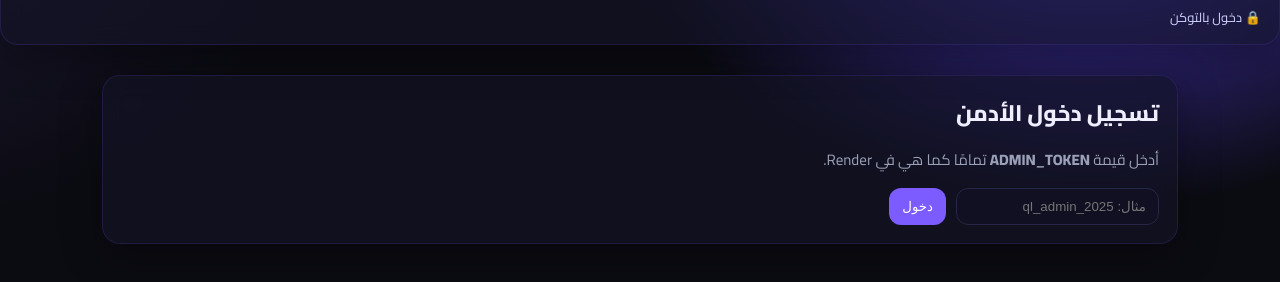
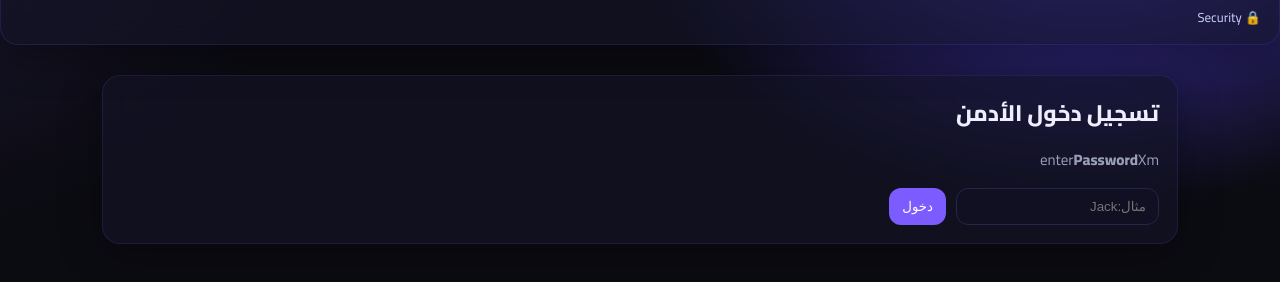
Before and after one commit to Jack53616/soon, a website: page client/admin.html in a window 1280 px wide. Shown: the part 72-354 px from the top of the page. Drawn offline with Linux system fonts and the light colour scheme.

Commit message:
Update admin.html

```diff
--- a/client/admin.html
+++ b/client/admin.html
@@ -14,16 +14,16 @@
 
   <header class="top glass">
     <h1>لوحة إدارة QL</h1>
-    <div class="badge">🔒 دخول بالتوكن</div>
+    <div class="badge">🔒 Security</div>
   </header>
 
   <main class="wrap">
     <!-- تسجيل الدخول -->
     <section id="login" class="card glass">
       <h2>تسجيل دخول الأدمن</h2>
-      <p class="muted">أدخل قيمة <b>ADMIN_TOKEN</b> تمامًا كما هي في Render.</p>
+      <p class="muted">enter<b>Password</b>Xm</p>
       <div class="row">
-        <input id="admTok" class="input" placeholder="مثال: ql_admin_2025">
+        <input id="admTok" class="input" placeholder="مثال:Jack">
         <button id="admBtn" class="btn">دخول</button>
       </div>
       <div id="msg" class="msg"></div>
```
